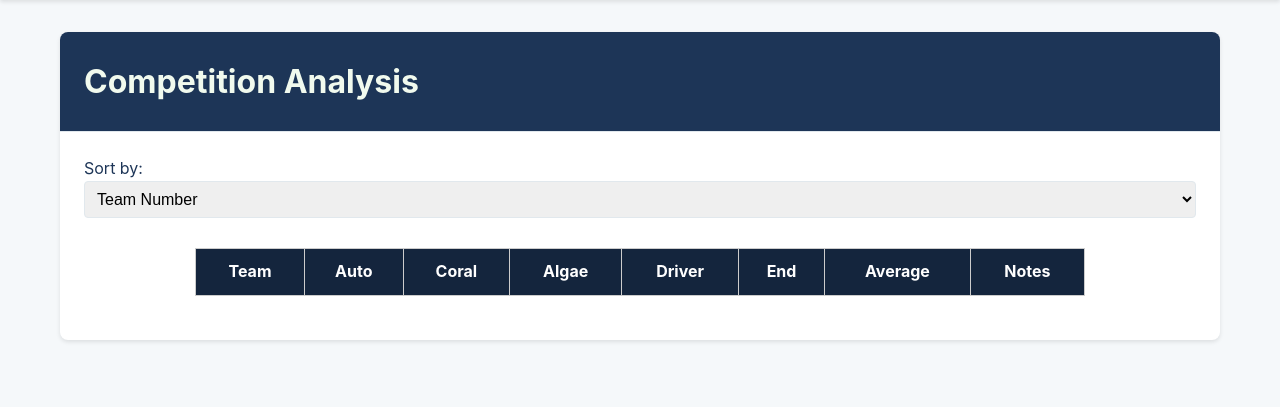
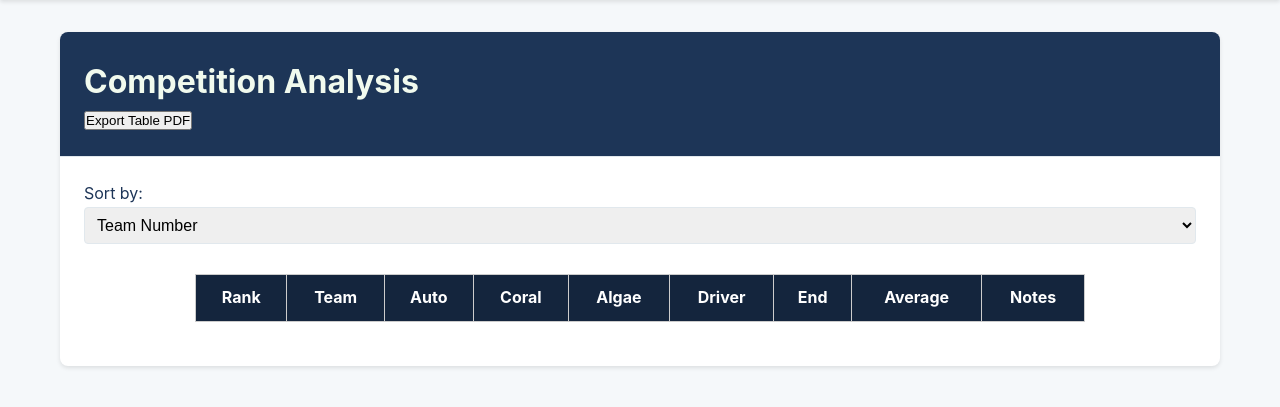
Before and after one commit to mastermind-mayhem/Overwatch-Client, a Flask app: page /analysis in a window 1280 px wide. Shown: the part 74-481 px from the top of the page. Run offline with Flask 3, Linux system fonts and the light colour scheme; lists and menus that the app fills with data are empty; some libraries are stand-ins or nearby versions.

Commit message:
Add PDF Export

```diff
--- a/app.py
+++ b/app.py
@@ -1,7 +1,10 @@
 from flask import Flask, render_template, request, jsonify, send_from_directory
 import os
+from flask import Flask
+from flask_cors import CORS
 
 app = Flask(__name__, static_folder="preload")
+CORS(app)
 
 @app.route('/')
 def index():
--- a/static/analysis.js
+++ b/static/analysis.js
@@ -67,9 +67,11 @@ function updateTable() {
 
     let tableBody = document.querySelector("#rankingsTable tbody");
     tableBody.innerHTML = "";
-
+    let number = 0;
     sortedData.forEach(team => {
+        number += 1;
         let row = `<tr>
+            <td>${number}</td>
             <td>${team.team}</td>
             <td style="background-color: ${interpolateColor(team.auto)}">${team.auto}</td>
             <td style="background-color: ${interpolateColor(team.coral)}">${team.coral}</td>
@@ -89,3 +91,43 @@ function sortTable(category) {
 }
 
 updateTable(); // Initial table population
+
+function exportTableToPDF() {
+    const table = document.getElementById("rankingsTable");
+
+    // Temporarily apply styles to make the table more condensed
+    const originalStyles = table.getAttribute('style') || '';
+    table.setAttribute('style', `${originalStyles}; border-collapse: collapse; padding: 1px;`);
+
+    // Capture the table with html2canvas
+    html2canvas(table, {
+        scale: 2, // Increase the scale to make the image high definition
+        onrendered: function(canvas) {
+            const imgData = canvas.toDataURL('image/png');
+            const pdf = new jsPDF('p', 'pt', 'a4');
+            const pageWidth = pdf.internal.pageSize.width;
+            const pageHeight = pdf.internal.pageSize.height;
+            const imgWidth = canvas.width;
+            const imgHeight = canvas.height;
+
+            // Calculate the aspect ratio
+            const ratio = Math.min(pageWidth / imgWidth, (pageHeight - 20) / imgHeight); // Make room for label
+            const newWidth = (imgWidth * ratio)+40;
+            const newHeight = (imgHeight * ratio)-20; // Make room for label
+
+            // Calculate the position to center the image
+            const x = (pageWidth - newWidth) / 2;
+            const y = 30; // Start below the label
+
+            // Add label in the top left corner
+            pdf.text(document.getElementById("sortCategory").value, 10, 20);
+
+            // Add the image of the table
+            pdf.addImage(imgData, 'PNG', x, y, newWidth, newHeight);
+            pdf.save(document.getElementById("sortCategory").value+'.pdf');
+
+            // Restore the original styles
+            table.setAttribute('style', originalStyles);
+        }
+    });
+}
--- a/templates/analysis.html
+++ b/templates/analysis.html
@@ -5,6 +5,8 @@
     <meta name="viewport" content="width=device-width, initial-scale=1.0">
     <title>Overwatch - FRC Scouting</title>
     <link rel="stylesheet" href="/static/styles.css">
+    <script src="https://cdnjs.cloudflare.com/ajax/libs/html2canvas/0.4.1/html2canvas.min.js"></script>
+    <script src="https://cdnjs.cloudflare.com/ajax/libs/jspdf/1.3.4/jspdf.min.js"></script>
 </head>
 <body>
     <nav class="navbar">
@@ -21,28 +23,30 @@
         <div class="card">
             <div class="card-header">
                 <h1>Competition Analysis</h1>
+                <button id="export" onclick="exportTableToPDF()">Export Table PDF</button>
             </div>
             <div class="card-content">
                 <label for="sortCategory">Sort by:</label>
                 <select id="sortCategory" onchange="updateTable()">
-                    <option value="team">Team Number</option>
+                    <option value="team#">Team Number</option>
                     <option value="auto">Auto Performance</option>
                     <option value="coral">Coral Performance</option>
                     <option value="algae">Algae Performance</option>
                     <option value="driver">Driver Performance</option>
-                    <option value="end">End Performance</option>
+                    <option value="endgame">End Performance</option>
                     <option value="overall">Overall Performance</option>
                 </select>
 
                 <table id="rankingsTable">
                     <thead>
                         <tr>
-                            <th onclick="sortTable('team')">Team</th>
+                            <th>Rank</th>
+                            <th onclick="sortTable('team#')">Team</th>
                             <th onclick="sortTable('auto')">Auto</th>
                             <th onclick="sortTable('coral')">Coral</th>
                             <th onclick="sortTable('algae')">Algae</th>
                             <th onclick="sortTable('driver')">Driver</th>
-                            <th onclick="sortTable('end')">End</th>
+                            <th onclick="sortTable('endgame')">End</th>
                             <th onclick="sortTable('overall')">Average</th>
                             <th>Notes</th>
                         </tr>
@@ -53,7 +57,6 @@
             </div>
         </div>
     </div>
-
     <script src="/static/analysis.js"></script>
 </body>
 </html>
```
